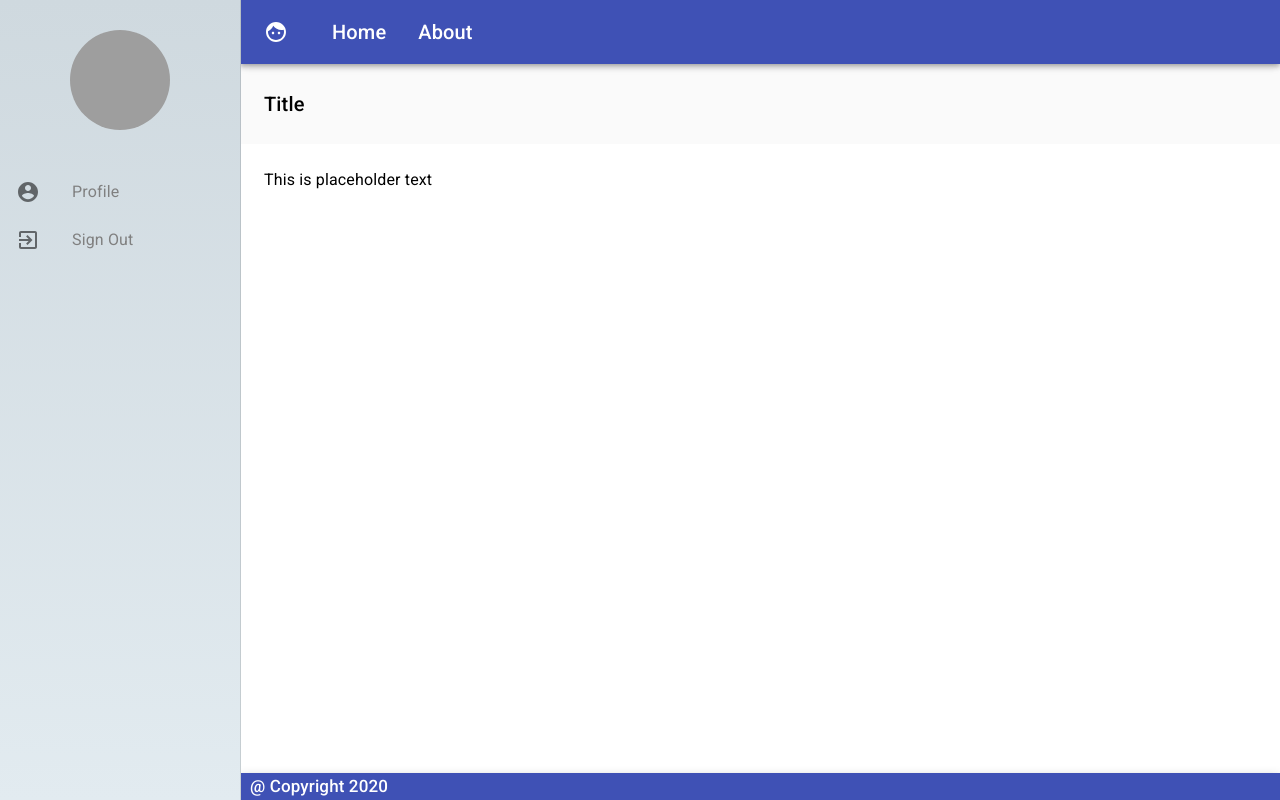
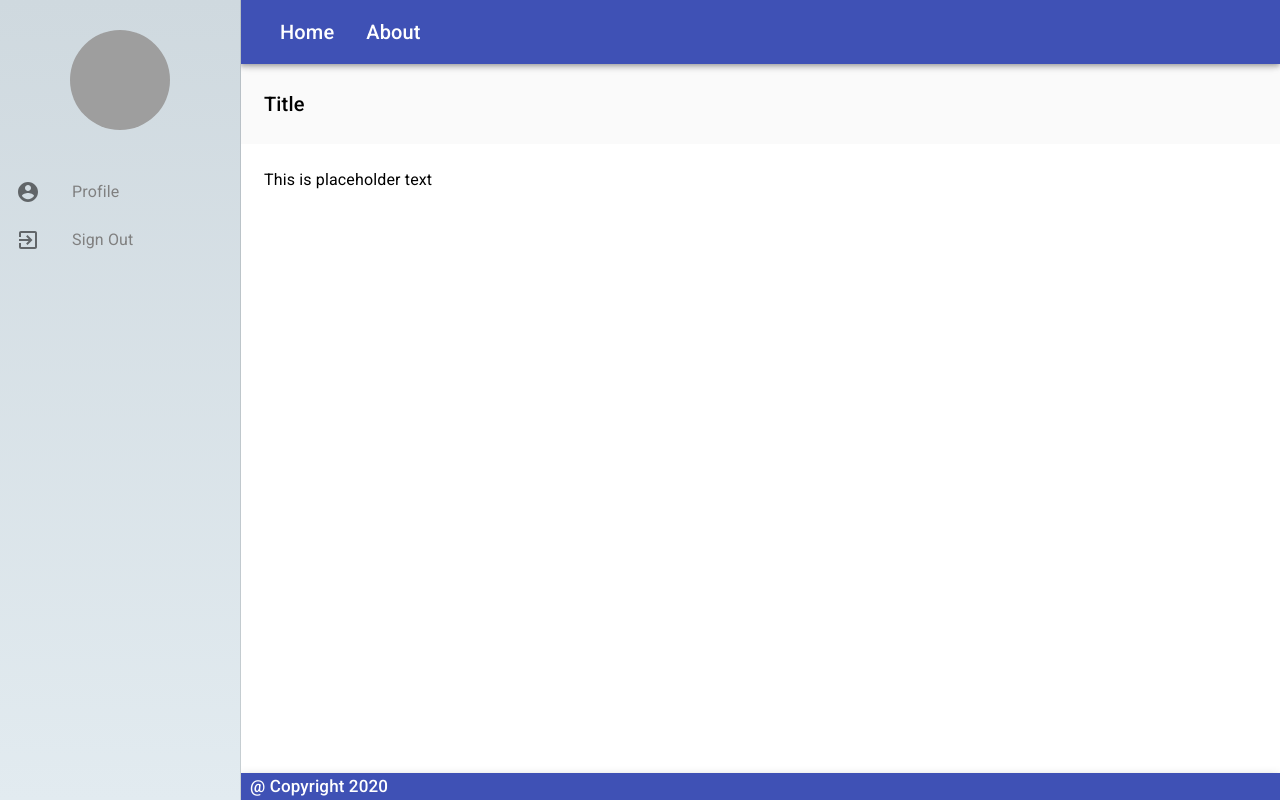
Before and after one commit to Mal-Jovi/personal-website, a React (Create React App) app: page / in a window 1280 px wide. Built offline with nearby package versions, Linux system fonts and the light colour scheme; grey boxes are pictures that could not be loaded.

Commit message:
small fixes

```diff
--- a/src/App.js
+++ b/src/App.js
@@ -1,4 +1,4 @@
-import React, { Component } from 'react';
+import React from 'react';
 import './App.css';
 import Home from './pages/Home';
 
--- a/src/components/MainContent.js
+++ b/src/components/MainContent.js
@@ -18,7 +18,6 @@ const useStyles = makeStyles(theme => ({
     },
     fullWidth: {
         width: `calc(100% - ${drawerWidth}px)`,
-        marginLeft: drawerWidth,
     },
 }));
 
--- a/src/components/SideMenu.js
+++ b/src/components/SideMenu.js
@@ -53,7 +53,7 @@ function SideMenu() {
                 {['Profile', 'Sign Out'].map((text, index) => (
                     <ListItem button key={text}>
                         <ListItemIcon>
-                            {index % 2 === 0 ? <AccountCircle /> : < ExitToApp />}
+                            {index === 0 ? <AccountCircle /> : < ExitToApp />}
                         </ListItemIcon>
                         <ListItemText primary={text} />
                     </ListItem>
--- a/src/components/TopMenu.js
+++ b/src/components/TopMenu.js
@@ -4,8 +4,6 @@ import { makeStyles } from '@material-ui/core/styles';
 import AppBar from '@material-ui/core/AppBar';
 import Toolbar from '@material-ui/core/Toolbar';
 import Typography from '@material-ui/core/Typography';
-import IconButton from '@material-ui/core/IconButton';
-import MenuIcon from '@material-ui/icons/Face';
 import { MenuItem } from '@material-ui/core';
 
 const drawerWidth = 240;
@@ -29,14 +27,6 @@ function TopMenu() {
     return (
         <AppBar position='fixed' className={classes.appBar}>
             <Toolbar>
-                <IconButton
-                    edge='start'
-                    className={classes.menuButton}
-                    color='inherit'
-                    aria-label='menu'
-                >
-                    <MenuIcon />
-                </IconButton>
                 <MenuItem>
                     <Typography variant='h6' className={classes.title}>
                         Home
--- a/src/pages/Home.js
+++ b/src/pages/Home.js
@@ -14,7 +14,7 @@ const useStyles = makeStyles(theme => ({
 }));
 
 function Home() {
-    const classes = makeStyles();
+    const classes = useStyles();
 
     return (
         <div className={classes.root}>
```
